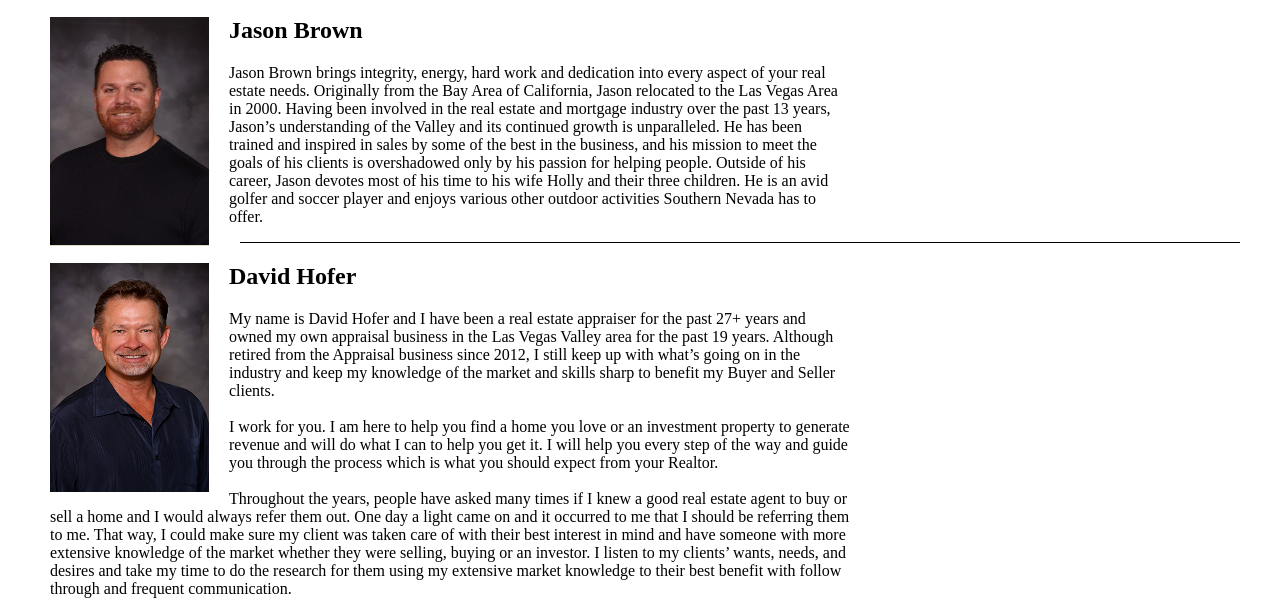
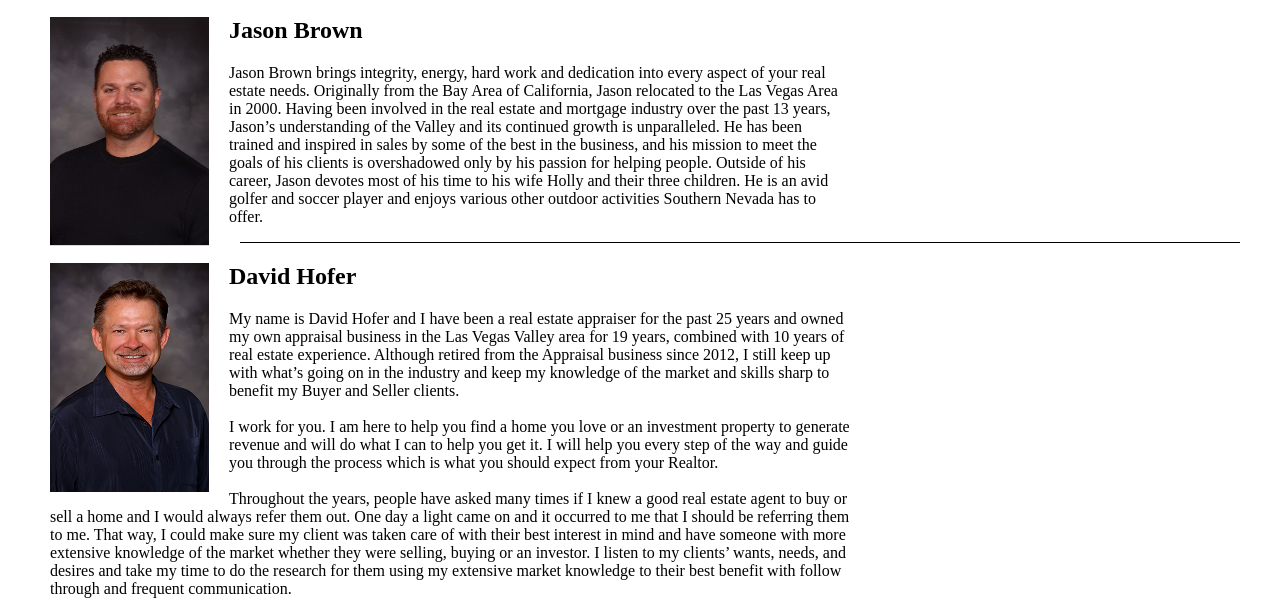
Before and after one commit to MarshallTuinier/makingnevadahome, a Gatsby site: page /About in a window 1280 px wide. Shown: the part 367-967 px from the top of the page. Built offline with nearby package versions, Linux system fonts and the light colour scheme; Gatsby itself is replaced by a stand-in of ours.

Commit message:
SMALL CHANGES

```diff
--- a/src/pages/About.js
+++ b/src/pages/About.js
@@ -35,11 +35,12 @@ const About = props => {
           <h2>David Hofer</h2>
           <p>
             My name is David Hofer and I have been a real estate appraiser for
-            the past 27+ years and owned my own appraisal business in the Las
-            Vegas Valley area for the past 19 years. Although retired from the
-            Appraisal business since 2012, I still keep up with what’s going on
-            in the industry and keep my knowledge of the market and skills sharp
-            to benefit my Buyer and Seller clients.
+            the past 25 years and owned my own appraisal business in the Las
+            Vegas Valley area for 19 years, combined with 10 years of real
+            estate experience. Although retired from the Appraisal business
+            since 2012, I still keep up with what’s going on in the industry and
+            keep my knowledge of the market and skills sharp to benefit my Buyer
+            and Seller clients.
             <br />
             <br />
             I work for you. I am here to help you find a home you love or an
@@ -90,8 +91,8 @@ const About = props => {
             <br />
             <br />
             Jason has been engaged in the real estate and mortgage industry for
-            more than 13 years, and Dave had been a real estate appraiser in the
-            Las Vegas valley for more than 27 years.
+            more than 13 years, and David had been a real estate appraiser in
+            the Las Vegas valley for more than 27 years.
             <br />
             <br />
             This has helped us to be knowledgeable in every step of the home
```
